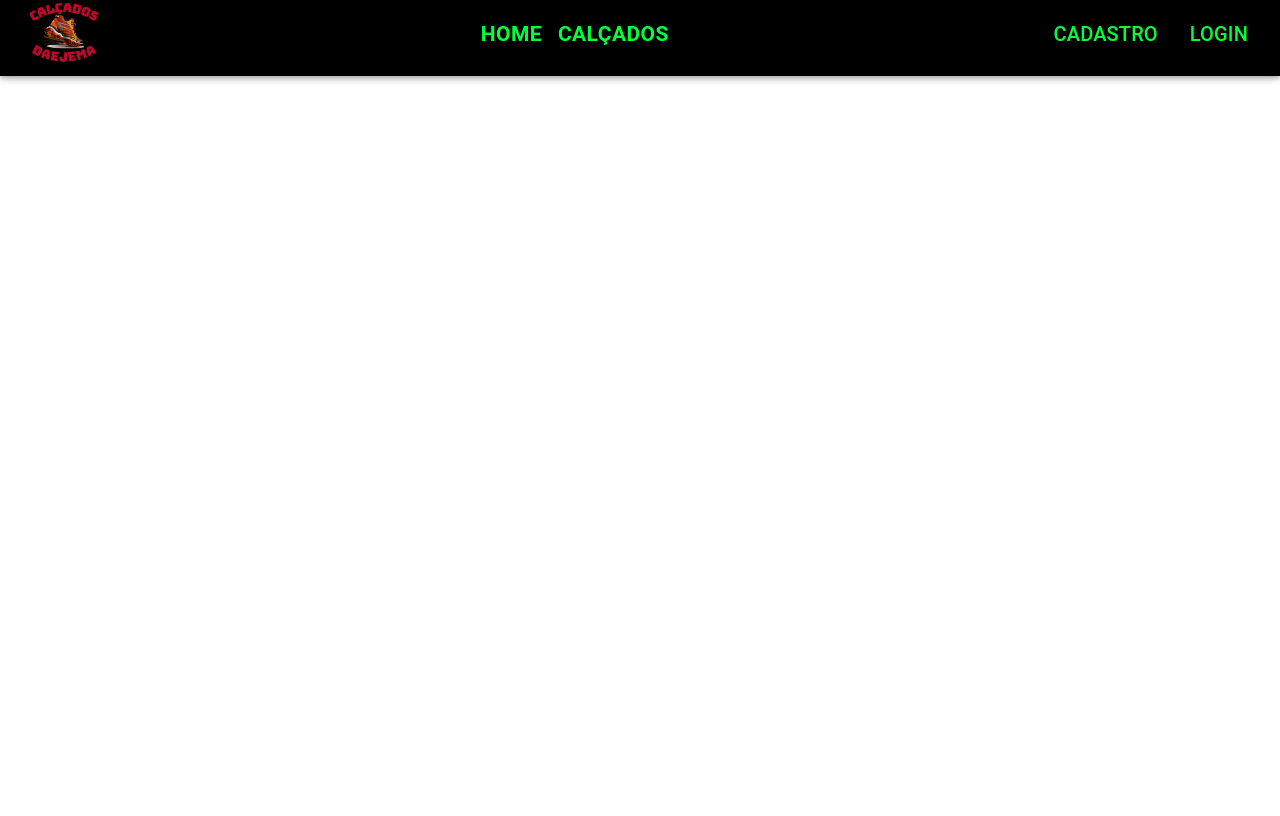
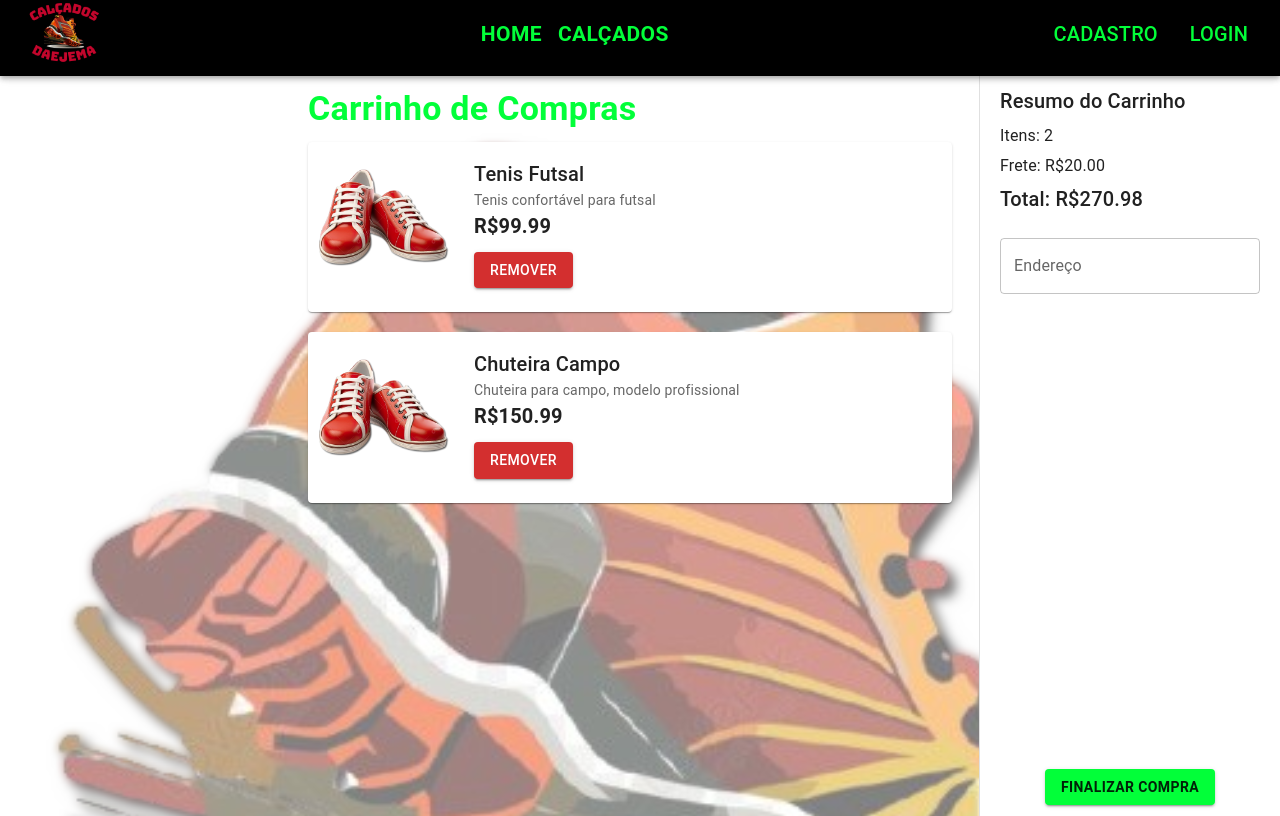
Before and after one commit to mersunsacumene/Controle-de-Estoque, a React (Create React App) app in the folder sapataria_daejema/: page /carrinho in a window 1280 px wide. Built offline with nearby package versions, Linux system fonts and the light colour scheme.

Commit message:
login_apos_cadastrar

```diff
--- a/sapataria_daejema/src/App.js
+++ b/sapataria_daejema/src/App.js
@@ -9,6 +9,7 @@ import CadastroFuncionario from "./CadastroFuncionario";
 import EsqueciSenha from "./EsqueciSenha";
 import Adming from "./Admin";
 import Funcionario from "./Funcionario";
+import Carrinho from "./Carrinho";
 
 function App() {
   return (
@@ -18,6 +19,7 @@ function App() {
         <Route path="/" element={<Home />} />
         <Route path="/produtos" element={<Produtos />} />
         <Route path="/cadastro" element={<Cadastro />} />
+          <Route path="/carrinho" element={<Carrinho />} />
         <Route path="/esquecisenha" element={<EsqueciSenha />} />
         <Route path="/cadastroFuncionario" element={<CadastroFuncionario />} />
           <Route path="/funcionario" element={<Funcionario />} />
--- a/sapataria_daejema/src/Cadastro.js
+++ b/sapataria_daejema/src/Cadastro.js
@@ -76,6 +76,16 @@ function Cadastro() {
                     confirmacaoSenha: "",
                 });
                 setFormErrors({});
+                const login = await axios.post("http://127.0.0.1:5000/usuario/login", {
+                    email: formValues.email,
+                    password: formValues.senha,
+                },{headers: {"Content-Type": "application/json"}});
+                console.log(login.data)
+                if (login.data.token) {
+                    localStorage.setItem("authToken", login.data.token);
+
+                    window.dispatchEvent(new Event('storage'));
+                }
                 navigate("/")
             } catch (error) {
                 console.log('got error', error.message, error.response)
--- a/sapataria_daejema/src/CadastroFuncionario.js
+++ b/sapataria_daejema/src/CadastroFuncionario.js
@@ -115,13 +115,11 @@ function CadastroFuncionario() {
                     <Typography variant="h1" gutterBottom textAlign={"center"} color="secondary">
                         Cadastro
                     </Typography>
-
                     {message && (
                         <Typography variant="h6" color={message.startsWith("Cadastro") ? "green" : "red"} textAlign="center">
                             {message}
                         </Typography>
                     )}
-
                     <TextField
                         label="Nome Completo:"
                         name="nome"
--- a/sapataria_daejema/src/Carrinho.js
+++ b/sapataria_daejema/src/Carrinho.js
@@ -1,9 +1,143 @@
-import React from 'react';
+import React, { useState } from 'react';
+import { Box, Drawer, Card, CardContent, Typography, Button, Grid, TextField } from '@mui/material';
 import {useBackground} from "./static/UseBackGround";
+import one from "./static/Sapato.png";
+import { ThemeProvider } from '@mui/material/styles';
+import { theme } from './static/Utils';
 
-function Carrinho(){
+
+function Carrinho() {
     useBackground('favicon2.png');
-    return <></>
-};
+    const [drawerOpen, setDrawerOpen] = useState(true);  // Drawer fixo à direita
+    const [produtosCarrinho, setProdutosCarrinho] = useState([
+        {
+            id: 1,
+            nome_prod: 'Tenis Futsal',
+            preco_unit: 99.99,
+            url_img: one,
+            descricao: 'Tenis confortável para futsal'
+        },
+        {
+            id: 2,
+            nome_prod: 'Chuteira Campo',
+            preco_unit: 150.99,
+            url_img: one,
+            descricao: 'Chuteira para campo, modelo profissional'
+        }
+    ]);
+    const [endereco, setEndereco] = useState('');
+    const [frete, setFrete] = useState(20.0);
+
+    const handleToggleDrawer = () => {
+        setDrawerOpen(!drawerOpen);
+    };
+
+    const handleRemoveProduct = (id) => {
+        setProdutosCarrinho(produtosCarrinho.filter(produto => produto.id !== id));
+    };
+
+    const handleEnderecoChange = (event) => {
+        setEndereco(event.target.value);
+    };
+
+    return (
+        <ThemeProvider theme={theme}>
+        <Box sx={{ display: 'flex', height: '100vh' }}>
+            <Drawer
+                anchor="right"
+                open={drawerOpen}
+                variant="persistent"
+                sx={{
+                    width: 300,
+                    flexShrink: 0,
+                    '& .MuiDrawer-paper': {
+                        width: 300,
+                        marginTop: '65px',
+                        height: '95%',
+                        display: 'flex',
+                        flexDirection: 'column',
+                    },
+                }}
+            >
+                <Box sx={{ padding: '20px', flex: 1 }}>
+                    <Typography variant="h6" gutterBottom>Resumo do Carrinho</Typography>
+                    <Typography variant="body1" gutterBottom>
+                        Itens: {produtosCarrinho.length}
+                    </Typography>
+
+                    <Typography variant="body1" gutterBottom>
+                        Frete: R${frete.toFixed(2)}
+                    </Typography>
+
+                    <Typography variant="h6" gutterBottom>
+                        Total: R${(produtosCarrinho.reduce((acc, produto) => acc + produto.preco_unit, 0) + frete).toFixed(2)}
+                    </Typography>
+
+                    <TextField
+                        label="Endereço"
+                        fullWidth
+                        margin="normal"
+                        variant="outlined"
+                        value={endereco}
+                        onChange={handleEnderecoChange}
+                    />
+                </Box>
+
+                <Box
+                    sx={{
+                        padding: '20px',
+                        display: 'flex',
+                        justifyContent: 'center',
+                        alignItems: 'center',
+                        marginTop: 'auto',
+                    }}
+                >
+                    <Button
+                        variant="contained"
+                        color="secondary"
+                        sx={{ width: 'max-content', fontWeight: 'bold' }}
+                    >
+                        Finalizar Compra
+                    </Button>
+                </Box>
+            </Drawer>
+
+            <Box sx={{ flex: 1, marginTop: '80px', marginRight: '320px' }}>
+                <Typography variant="h4" color= "secondary" sx={{ fontWeight: 'bold' }} gutterBottom>
+                    Carrinho de Compras
+                </Typography>
+
+                {produtosCarrinho.map((produto) => (
+                    <Card key={produto.id} sx={{ marginBottom: '20px', display: 'flex' }}>
+                        <Box
+                            component="img"
+                            src={produto.url_img}
+                            alt={produto.nome_prod}
+                            sx={{ width: '150px', height: '150px', objectFit: 'cover' }}
+                        />
+                        <CardContent sx={{ flex: 1 }}>
+                            <Typography variant="h6">{produto.nome_prod}</Typography>
+                            <Typography variant="body2" color="textSecondary">
+                                {produto.descricao}
+                            </Typography>
+                            <Typography variant="h6" sx={{ fontWeight: 'bold' }}>
+                                R${produto.preco_unit}
+                            </Typography>
+                            <Button
+                                variant="contained"
+                                color="error"
+                                onClick={() => handleRemoveProduct(produto.id)}
+                                sx={{ marginTop: '10px' }}
+                            >
+                                Remover
+                            </Button>
+                        </CardContent>
+                    </Card>
+                ))}
+            </Box>
+        </Box>
+        </ThemeProvider>
+    );
+}
 
 export default Carrinho;
--- a/sapataria_daejema/src/Produtos.js
+++ b/sapataria_daejema/src/Produtos.js
@@ -1,165 +1,209 @@
-import React, {useEffect, useState} from 'react';
-import {Box, Dialog, DialogActions, DialogContent, DialogTitle, Grid2, TextField} from "@mui/material";
-import { Card, CardContent, Typography, Button, Drawer, List, ListItem, ListItemText, IconButton } from '@mui/material';
+import React, { useEffect, useState } from 'react';
+import {
+    Box,
+    Drawer,
+    List,
+    ListItem,
+    ListItemText,
+    IconButton,
+    Card,
+    CardContent,
+    Typography,
+    Button,
+    Grid2,
+    Dialog,
+    DialogActions,
+    DialogContent,
+    DialogTitle,
+    TextField
+} from '@mui/material';
 import MenuIcon from '@mui/icons-material/Menu';
-import {  theme } from "./static/Utils";
-import { ThemeProvider} from '@mui/material/styles';
-import {useBackground} from "./static/UseBackGround";
+import { ThemeProvider } from '@mui/material/styles';
+import { theme } from './static/Utils';
+import { useBackground } from './static/UseBackGround';
 import axios from 'axios';
+import one from "./static/Sapato.png";  // Importa a imagem
+
+const categorias = [
+    { id: 1, nome: 'Tenis Futsal' },
+    { id: 2, nome: 'Chuteira Campo' },
+    { id: 3, nome: 'Sapato Social' },
+];
+
+const initialProduct = {
+    cnpj: '',
+    nomeProduto: '',
+    precoUnitario: '',
+    lote: '',
+    urlImagem: '',
+};
 
 function Produtos() {
     useBackground('favicon2.png');
 
     const [drawerOpen, setDrawerOpen] = useState(false);
     const [produtos, setProdutos] = useState([]);
+    const [produtosFiltrados, setProdutosFiltrados] = useState([]);
+    const [categoriaSelecionada, setCategoriaSelecionada] = useState(null);
     const [openModal, setOpenModal] = useState(false);
+    const [novoProduto, setNovoProduto] = useState(initialProduct);
 
+    useEffect(() => {
         const fetchProducts = async () => {
+            try {
+                const response = await axios.get('http://localhost:5000/produto/produtos', {
+                    headers: { 'Content-Type': 'application/json' },
+                });
+                setProdutos(response.data);
+                setProdutosFiltrados(response.data);
+            } catch (error) {
+                console.error('Erro ao carregar os produtos:', error);
+            }
+        };
+        fetchProducts();
+    }, []);
 
-        try{
-        const response = await axios.get('http://localhost:5000/produto/produtos',{
-        headers:{"Content-Type": "application/json"}
-        })
-        console.log(response.data)
-        setProdutos(response.data);
-    }catch (erro){
-            console.log("Erro ao carregar os produtos: ",erro);
+    const handleCategoriaSelect = (categoriaId) => {
+        setCategoriaSelecionada(categoriaId);
+        if (categoriaId === null) {
+            setProdutosFiltrados(produtos);
+        } else {
+            setProdutosFiltrados(
+                produtos.filter((produto) => produto.categoriaId === categoriaId)
+            );
         }
     };
 
-    useEffect(() => {
-        fetchProducts();
-    },[]);
+    const handleModalToggle = () => {
+        setOpenModal(!openModal);
+    };
 
-    const toggleDrawer = (open) => {
-        setDrawerOpen(open);
+    const handleInputChange = (e) => {
+        const { name, value } = e.target;
+        setNovoProduto({ ...novoProduto, [name]: value });
     };
-    const handleOpenModal = () => setOpenModal(true);
-    const handleCloseModal = () => setOpenModal(false);
-    const handleSaveProduct = async () => {
+
+    const handleSaveProduct = () => {
+        console.log('Salvar produto:', novoProduto);
+        setNovoProduto(initialProduct);
+        handleModalToggle();
     };
+
     return (
         <ThemeProvider theme={theme}>
-            <IconButton onClick={() => toggleDrawer(true)} style={{ position: 'fixed', marginTop: '90px', left: '30px', cursor: 'pointer' }}>
-                <MenuIcon /> <label>Menu</label>
+            <MenuButton onToggleDrawer={() => setDrawerOpen(true)} />
+            <CategoryDrawer
+                open={drawerOpen}
+                onClose={() => setDrawerOpen(false)}
+                categorias={categorias}
+                onSelectCategory={handleCategoriaSelect}
+                onAddProduct={handleModalToggle}
+            />
+            <ProductGrid produtos={produtosFiltrados} />
+
+            <Dialog open={openModal} onClose={handleModalToggle}>
+                <DialogTitle>Cadastrar Nova Mercadoria</DialogTitle>
+                <DialogContent>
+                    {['cnpj', 'nomeProduto', 'precoUnitario', 'lote', 'urlImagem'].map((field) => (
+                        <TextField
+                            key={field}
+                            label={field.replace(/([A-Z])/g, ' $1').trim()}
+                            name={field}
+                            value={novoProduto[field]}
+                            onChange={handleInputChange}
+                            fullWidth
+                            margin="normal"
+                            variant="outlined"
+                        />
+                    ))}
+                </DialogContent>
+                <DialogActions>
+                    <Button onClick={handleModalToggle} color="secondary" variant="contained">
+                        Cancelar
+                    </Button>
+                    <Button onClick={handleSaveProduct} color="secondary" variant="contained">
+                        Salvar
+                    </Button>
+                </DialogActions>
+            </Dialog>
+        </ThemeProvider>
+    );
+}
+
+function MenuButton({ onToggleDrawer }) {
+    return (
+        <IconButton
+            onClick={onToggleDrawer}
+            style={{ position: 'fixed', marginTop: '90px', left: '30px', cursor: 'pointer' }}
+        >
+            <MenuIcon />
+            <label>Menu</label>
         </IconButton>
+    );
+}
 
+function CategoryDrawer({ open, onClose, categorias, onSelectCategory, onAddProduct }) {
+    return (
         <Drawer
             anchor="left"
-                open={drawerOpen}
-                onClose={() => toggleDrawer(false)}
+            open={open}
+            onClose={onClose}
             sx={{
-                    width: 300,
-                    flexShrink: 0,
                 '& .MuiDrawer-paper': {
                     width: 280,
-                        height:780,
-                        display:'flex',
                     marginTop: '65px',
-                        backgroundColor: "solid",
-                        color:"black",
-                    }, }}
+                    height: '95%',
+                    display: 'flex',
+                    flexDirection: 'column',
+                },
+            }}
         >
+            <List style={{ margin: '50px 30px' }}>
+                <ListItem button onClick={() => onSelectCategory(null)}>
+                    <ListItemText primary="Todos os Produtos" />
+                </ListItem>
+                {categorias.map((categoria) => (
+                    <ListItem button key={categoria.id} onClick={() => onSelectCategory(categoria.id)}>
+                        <ListItemText primary={categoria.nome} />
+                    </ListItem>
+                ))}
+            </List>
 
-                <List style={{margin:"50px 30px"}}>
-                    <ListItem button>
-                        <ListItemText primary="Tenis Futsal" />
-                    </ListItem>
-                    <ListItem button>
-                        <ListItemText primary="Chuteira Campo" />
-                    </ListItem>
-                    <ListItem button>
-                        <ListItemText primary="Sapato Social" />
-                    </ListItem>
-                </List>
-                <Box style={{marginTop: '120%'}}>
+            <Box sx={{ flexGrow: 1 }} />
+            <Box sx={{ margin: '30px', textAlign: 'center' }}>
                 <Button
                     style={{
                         background: '#FF8000',
                         color: 'black',
                         border: '2px solid black',
                         borderRadius: '99px',
-                            width: 'max-content',
-                            margin:"30px",
+                        width: '100%',
                     }}
-                        onClick={handleOpenModal}
+                    onClick={onAddProduct}
                 >
                     Adicionar Mercadoria
                 </Button>
             </Box>
         </Drawer>
-            <Dialog open={openModal} onClose={handleCloseModal}>
-                <DialogTitle>Cadastrar Nova Mercadoria</DialogTitle>
-                <DialogContent>
-                    <TextField
-                        label="CNPJ:"
-                        fullWidth
-                        margin="normal"
-                        variant="outlined"
-                    />
-                    <TextField
-                        label="Nome do Produto:"
-                        name="nomeProduto"
-                        fullWidth
-                        margin="normal"
-                        variant="outlined"
-                    />
-                    <TextField
-                        label="Preço Unitário:"
-                        name="precoUnitario"
-                        fullWidth
-                        margin="normal"
-                        variant="outlined"
-                    />
-                    <TextField
-                        label="Lote:"
-                        fullWidth
-                        margin="normal"
-                        variant="outlined"
-                    />
-                    <TextField
-                        label="URL da Imagem"
-                        name="urlImagem"
-                        fullWidth
-                        margin="normal"
-                        variant="outlined"
-                    />
-                </DialogContent>
-                <DialogActions>
-                    <Button onClick={handleCloseModal}
-                            color="secondary"
-                            variant="contained">
-                        Cancelar
-                    </Button>
-                    <Button
-                        onClick={() => {handleCloseModal();}}
-                        color="secundary"
-                        variant="contained"
-                    >
-                        Salvar
-                    </Button>
-                </DialogActions>
-            </Dialog>
+    );
+}
 
+function ProductGrid({ produtos }) {
+    return (
         <Box sx={{ display: 'flex', justifyContent: 'center', width: '100%' }}>
-            <Grid2 container spacing={2} width= "80%" >
+            <Grid2 container spacing={2} width="80%">
                 {produtos.map((produto, index) => (
                     <Grid2 item xs={12} sm={6} md={3} key={index}>
-                        <Card
-                            sx={{
-                                marginTop: '120px',
-                                border: '2px solid #02FF39',
-                                borderRadius: '24px',
-                            }}
-                        >
+                        <Card sx={{ marginTop: '20px', border: '2px solid #02FF39', borderRadius: '24px' }}>
                             <CardContent style={{ textAlign: 'center' }}>
-                                <Typography component="img" src={`http://localhost:5000${produto.imagem_url}`} alt={produto.nome_prod} sx={{ width: '100%', objectFit: 'cover' }} />
-                                <Typography variant="h5" style={{ fontWeight: 'bold' }}>
-                                    {produto.nome_prod}
-                                </Typography>
-                                <Typography variant="h5" style={{ fontWeight: 'bold' }}>
-                                    Valor Unitário: R${produto.preco_unit}
-                                </Typography>
+                                <Typography
+                                    component="img"
+                                    src={one}
+                                    alt={produto.nome_prod}
+                                    sx={{ width: '100%', objectFit: 'cover' }}
+                                />
+                                <Typography variant="h5">{produto.nome_prod}</Typography>
+                                <Typography variant="h6">Valor: R${produto.preco_unit}</Typography>
                                 <Button
                                     style={{
                                         background: '#FF8000',
@@ -176,8 +220,6 @@ function Produtos() {
                 ))}
             </Grid2>
         </Box>
-
-        </ThemeProvider>
     );
 }
 
```
Also changed, not shown: sapataria_daejema/src/Carroussel.js (+20 -8 lines), sapataria_daejema/src/static/Sapato.png (added). Lines whose indentation alone changed are shown as unchanged.
